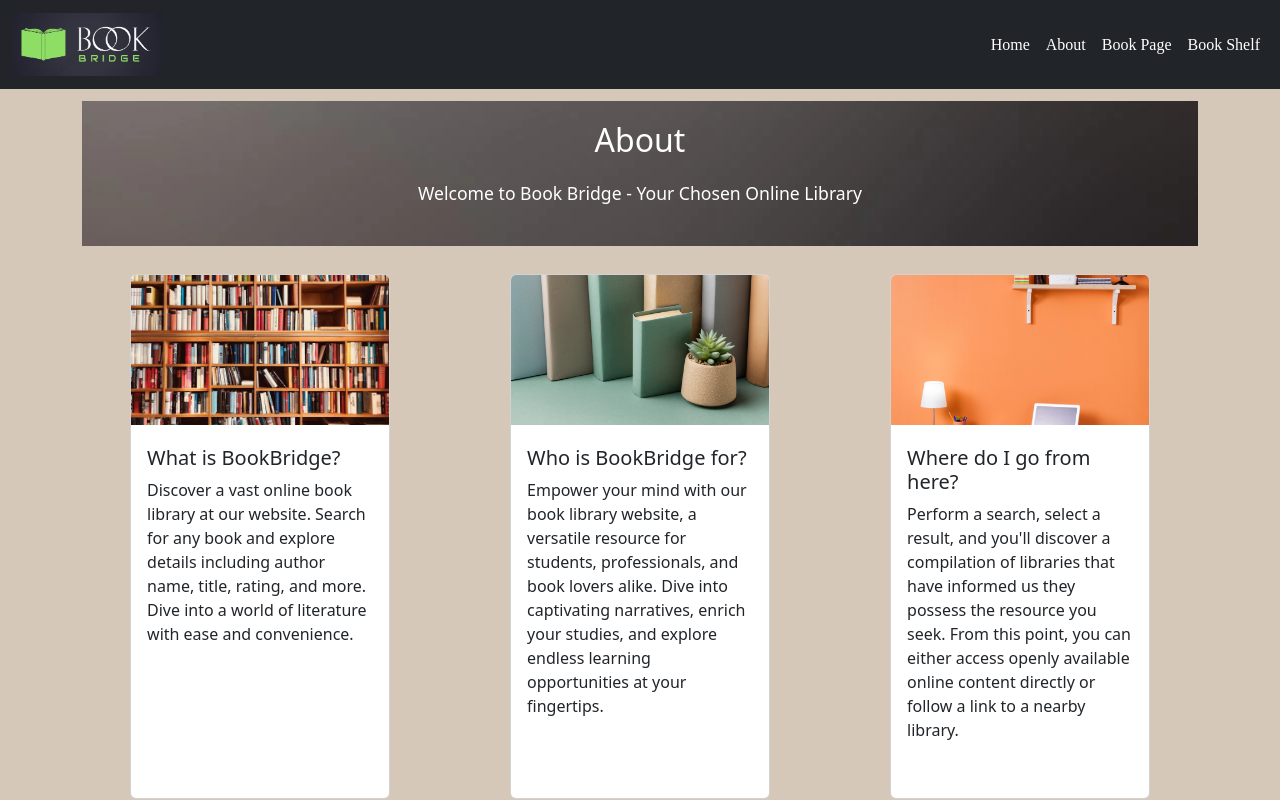
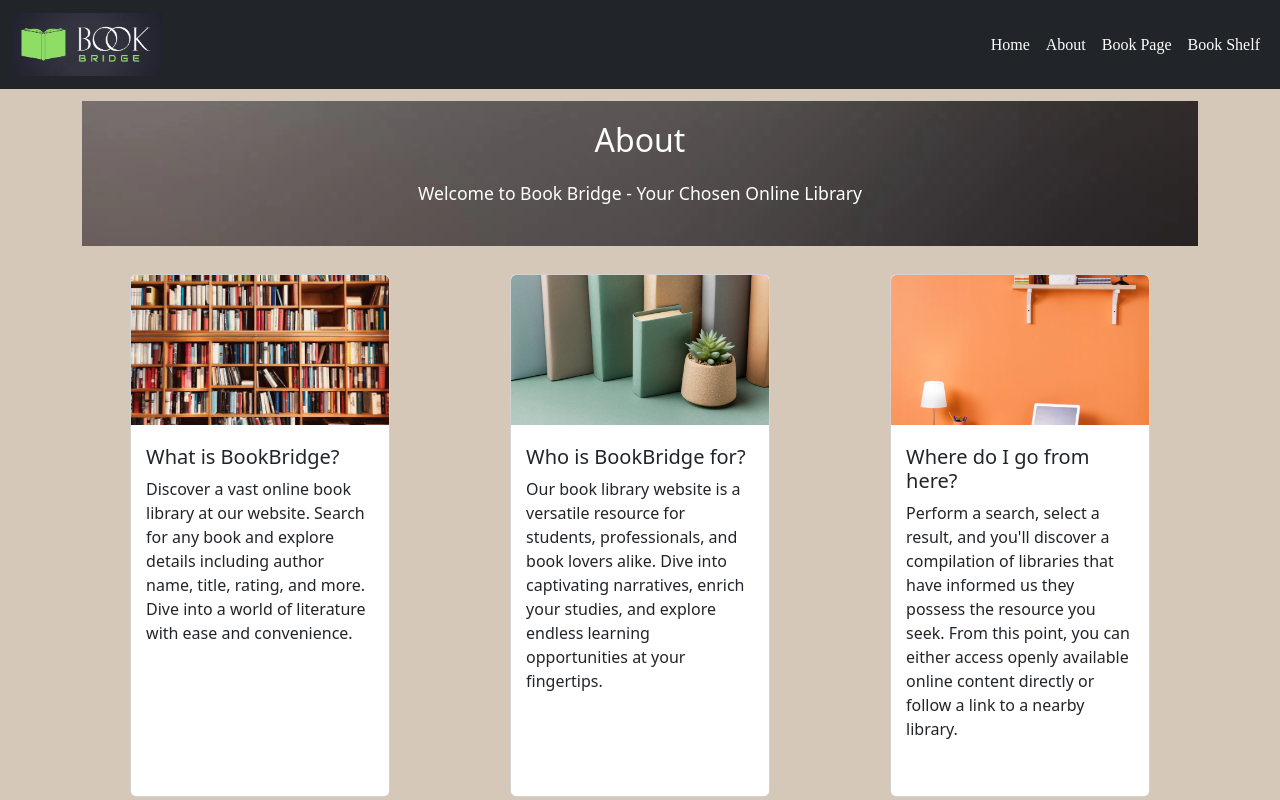
Before and after one commit to CodrinCarpovici/bookbridge, a React (Vite) app: page /about in a window 1280 px wide. Shown: the top 800 px of the page. Built offline with nearby package versions, Linux system fonts and the light colour scheme.

Commit message:
added on hover effect for images on cards

```diff
--- a/src/components/pages/About.jsx
+++ b/src/components/pages/About.jsx
@@ -28,7 +28,7 @@
           <img src="src/assets/second-card.jpeg" className="card-img-top about-card-img" alt="Image 2" />
             <div className="card-body about-card-body">
               <h5 className="card-title about-card-title">Who is BookBridge for?</h5>
-              <p className="card-text about-card-text"> Empower your mind with our book library website, a versatile resource for students, professionals, and book lovers alike. Dive into captivating narratives, enrich your studies, and explore endless learning opportunities at your fingertips.</p>
+              <p className="card-text about-card-text"> Our book library website is a versatile resource for students, professionals, and book lovers alike. Dive into captivating narratives, enrich your studies, and explore endless learning opportunities at your fingertips.</p>
             </div>
           </div>
         </div>
--- a/src/index.css
+++ b/src/index.css
@@ -147,26 +147,27 @@
 }
 
 /*Cards within About*/
-.card {
+.about-card {
   width: 73%;
   margin-bottom: 20px;
   margin-top: 20px;
+  overflow: hidden;
 }
 
-.card {
-  width: 73%;
-  margin-bottom: 20px;
-  margin-top: 20px;
+.about-card:hover .card-img-top {
+  transform: scale(1.1);
+  transition: transform 0.3s ease;
 }
 
-.card-body {
+.about-card .card-body {
   padding: 15px;
   margin-top: 5px;
 }
 
-.card-img-top {
+.about-card .card-img-top {
   height: 150px;
   object-fit: cover;
+  transition: transform 0.3s ease;
 }
 
 /*CONTACT*/
```
